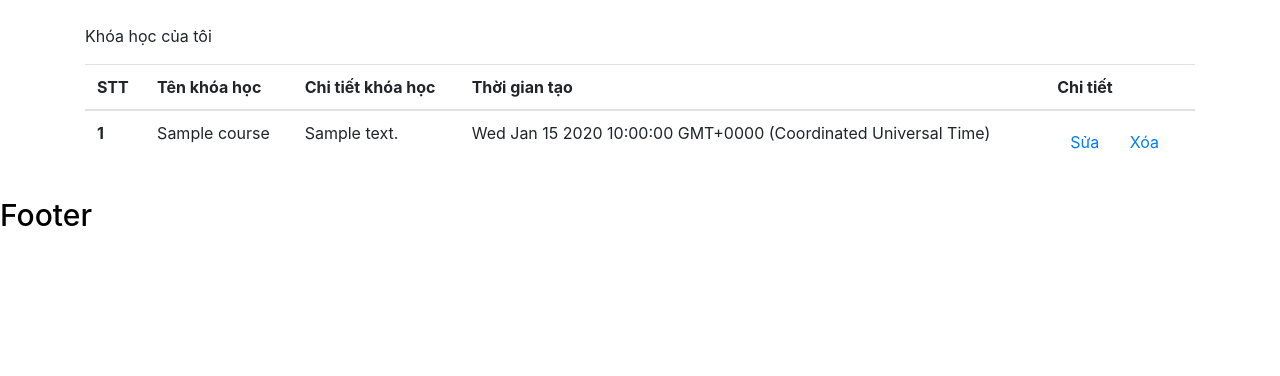
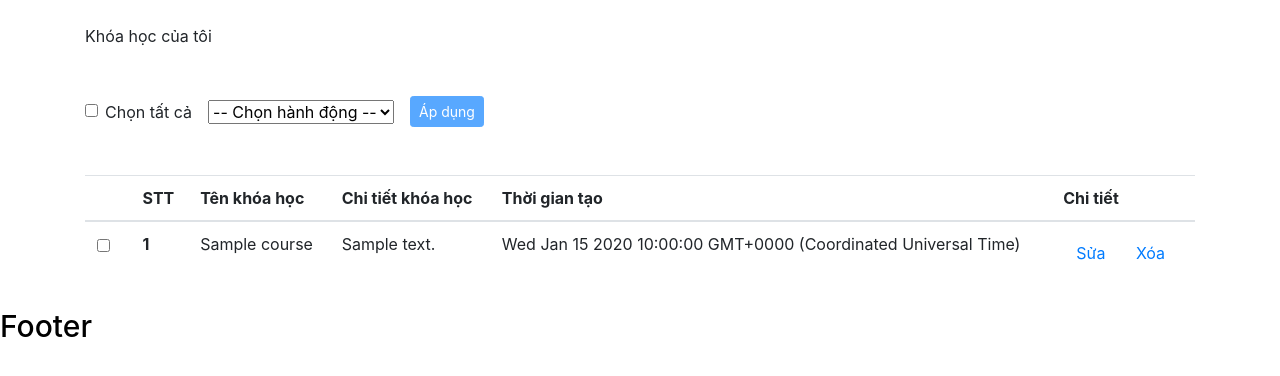
Before and after one commit to duydai24/nodejs_blog, a Node server app: page /me/stored/courses in a window 1280 px wide. Shown: the part 76-452 px from the top of the page. Run offline with Node 20, Linux system fonts and the light colour scheme; tables that the repository leaves empty hold one stand-in row (values such as "Sample post"); some libraries are stand-ins or nearby versions.

Commit message:
sync 8/6

```diff
--- a/src/resoucres/views/me/stored-courses.hbs
+++ b/src/resoucres/views/me/stored-courses.hbs
@@ -1,8 +1,37 @@
-<div class='my-4 container'>
+<form name="container-form" method="POST" action="/courses/handle-form-action"
+  class='my-4 container'>
   <p>Khóa học của tôi</p>
+  {{#if deleteCount}}
+  <a href='/me/trash/courses'>Thùng rác ({{this.deleteCount}})</a>
+  {{/if}}
+  <div class='my-5 d-flex align-items-center justify-content-start'>
+    <div class='form-check'>
+      <input
+        class='form-check-input'
+        type='checkbox'
+        id='checkbox-all' />
+      <label class='form-check-label' for='checkbox-all'>
+        Chọn tất cả
+      </label>
+    </div>
+
+    <select
+      style="outline: none;"
+      class='form-select form-select-sm mx-3 '
+      aria-label='.form-select-lg example'
+      name="action"
+      required="true">
+      <option value> -- Chọn hành động --</option>
+      <option value='delete'>Xóa</option>
+    </select>
+
+    <button class='btn btn-sm  btn-primary btn-check-all-submit disabled'>Áp dụng</button>
+
+  </div>
   <table class='table'>
     <thead>
       <tr>
+        <th scope='col'></th>
         <th scope='col'>STT</th>
         <th scope='col'>Tên khóa học</th>
         <th scope='col'>Chi tiết khóa học</th>
@@ -13,16 +42,140 @@
     <tbody>
       {{#each courses}}
       <tr>
+        <td>
+          <div class='form-check'>
+            <input
+              class='form-check-input'
+              type='checkbox'
+              value='{{this._id}}'
+              name='courseIds[]'
+              id='flexCheckDefault' />
+          </div>
+        </td>
         <th scope='row'>{{sum @index 1}}</th>
         <td>{{this.name}}</td>
         <td>{{this.description}}</td>
         <td>{{this.createdAt}}</td>
         <td>
-            <a href='/courses/{{this._id}}/edit' class='btn btn-link'>Sửa</a>
-            <a href='' class='btn btn-link'>Xóa</a>
+          <a
+            href='/courses/{{this._id}}/edit'
+            class='btn btn-link'
+            data-id='{{this.id}}'>Sửa</a>
+          <a
+            href
+            class='btn btn-link'
+            data-toggle='modal'
+            data-id='{{this._id}}'
+            data-target='#exampleModal'>Xóa</a>
+        </td>
+      </tr>
+      {{else}}
+      <tr>
+        <td>
+          Bạn chưa đăng khóa học nào.<a href='/courses/create'>
+            Đăng kí ngay</a>
         </td>
       </tr>
       {{/each}}
     </tbody>
   </table>
+</form>
+{{! Delete Course }}
+<form method='POST' name='delete-form'></form>
+
+{{! Confirm delete Course }}
+<div class='modal fade' id='exampleModal' tabindex='-1' role='dialog'>
+  <div class='modal-dialog'>
+    <div class='modal-content'>
+      <div class='modal-header'>
+        <h1 class='modal-title fs-5' id='exampleModalLabel'>Xóa Khóa học</h1>
+        <button
+          type='button'
+          class='btn-close'
+          data-dismiss='modal'
+          aria-label='Close'></button>
       </div>
+      <div class='modal-body'>
+        Bạn có chắc chắn muốn xóa?
+      </div>
+      <div class='modal-footer'>
+        <button
+          id='btn-delete-course'
+          type='button'
+          class='btn btn-danger'>Yes</button>
+        <button
+          type='button'
+          class='btn btn-secondary'
+          data-dismiss='modal'>Close</button>
+      </div>
+    </div>
+  </div>
+</div>
+
+<script>
+  document.addEventListener('DOMContentLoaded', function() {
+    var courseId;
+    var deleteForm = document.forms['delete-form'];
+    var containerForm = document.forms['container-form'];
+    var btnDeleteCourse = document.getElementById('btn-delete-course');
+    var checkboxAll = $("#checkbox-all");
+    var courseItemCheckbox = $('input[name="courseIds[]"]');
+    var checkAllSubmit = $('.btn-check-all-submit');
+
+
+  $('#exampleModal').on('show.bs.modal', function(event) {
+    var button = $(event.relatedTarget);
+    courseId = button.data('id');
+    });
+
+  btnDeleteCourse.onclick = function () {
+    deleteForm.action = '/courses/' + courseId + '?_method=DELETE'; deleteForm.submit()
+  };
+
+
+    checkboxAll.change(function () {
+      var isCheckedAll = $(this).prop('checked');
+      courseItemCheckbox.prop('checked', isCheckedAll);
+      renderCheckAllSubmitBtn();
+    });
+
+    courseItemCheckbox.change(function () {
+      var isCheckedAll = courseItemCheckbox.length === $('input[name="courseIds[]"]:checked').length;
+      checkboxAll.prop('checked', isCheckedAll);
+      renderCheckAllSubmitBtn();
+    });
+
+
+    checkAllSubmit.click(function (e) {
+      e.preventDefault();
+
+      var isSubmitable = !$(this).hasClass('disabled');
+      if (isSubmitable) {
+        containerForm.submit();
+      }
+    });
+
+
+    checkAllSubmit.on('submit', function (e) {
+      var isSubmitable = !$(this).hasClass('disabled');
+
+      if (!isSubmitable) {
+        e.preventDefault();
+      }
+    })
+
+
+
+    function renderCheckAllSubmitBtn () {
+      var checkedCount = $('input[name="courseIds[]"]:checked').length;
+
+      if (checkedCount >= 1 ) {
+        checkAllSubmit.removeClass('disabled');
+      } else {
+        checkAllSubmit.addClass('disabled');
+      }
+    }
+
+});
+
+</script>
```
Lines whose indentation alone changed are shown as unchanged.
